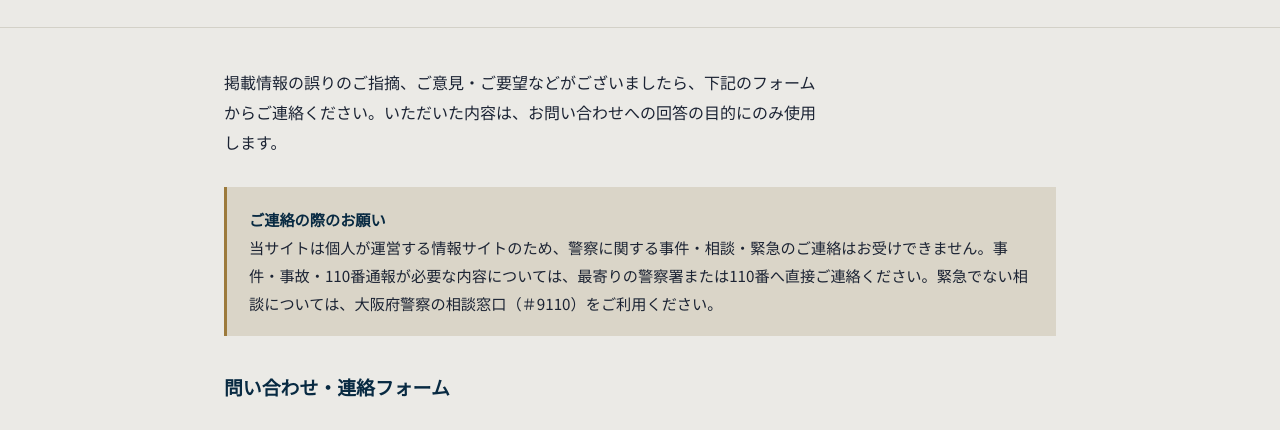
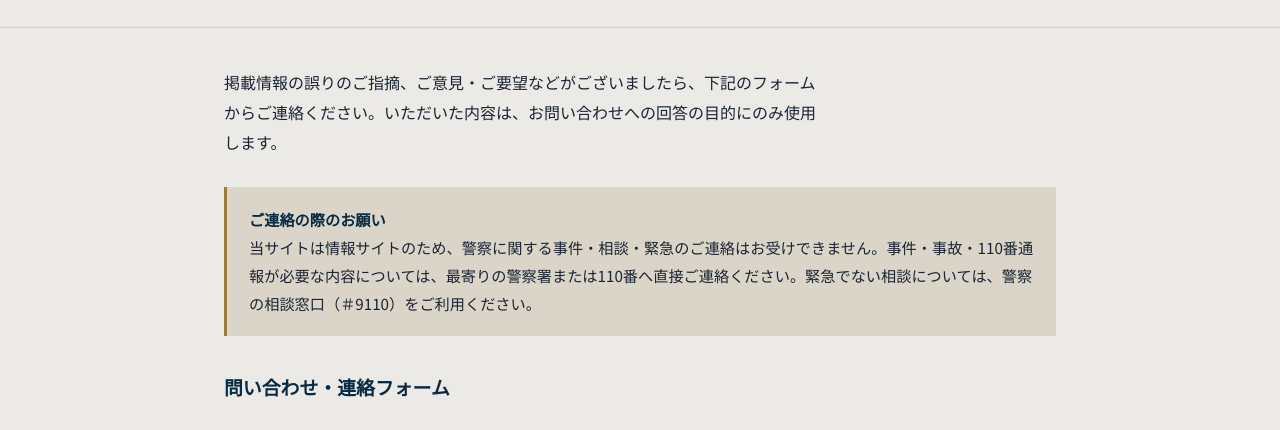
Before and after one commit to leben-k/kankatsu, a plain HTML site: page contact.html in a window 1280 px wide. Shown: the part 308-738 px from the top of the page. Drawn offline with Linux system fonts and the light colour scheme.

Commit message:
Update contact.html

```diff
--- a/contact.html
+++ b/contact.html
@@ -47,7 +47,7 @@
 
     <div class="callout">
       <strong>ご連絡の際のお願い</strong><br>
-      当サイトは個人が運営する情報サイトのため、警察に関する事件・相談・緊急のご連絡はお受けできません。事件・事故・110番通報が必要な内容については、最寄りの警察署または110番へ直接ご連絡ください。緊急でない相談については、大阪府警察の相談窓口（＃9110）をご利用ください。
+      当サイトは情報サイトのため、警察に関する事件・相談・緊急のご連絡はお受けできません。事件・事故・110番通報が必要な内容については、最寄りの警察署または110番へ直接ご連絡ください。緊急でない相談については、警察の相談窓口（＃9110）をご利用ください。
     </div>
 
     <h3>問い合わせ・連絡フォーム</h3>
```
